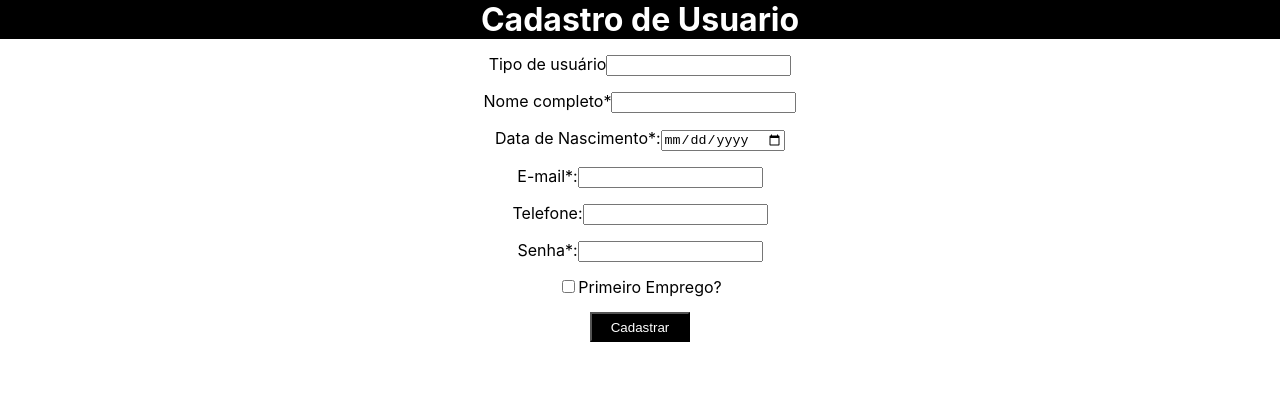
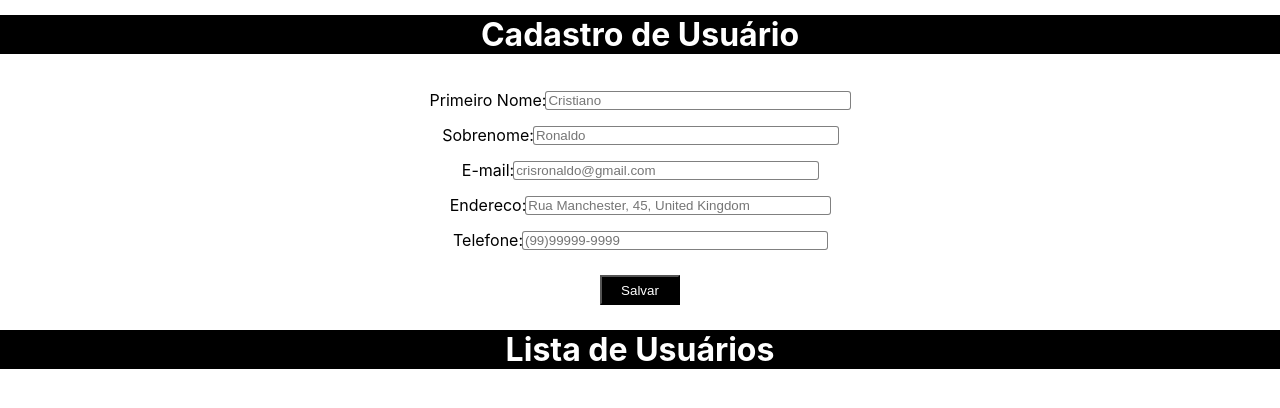
Before and after one commit to bealima/TrabalhoDuplaReact, a React (Create React App) app: page / in a window 1280 px wide. Shown: the top 408 px of the page. Built offline with nearby package versions, Linux system fonts and the light colour scheme.

Commit message:
validações adicionadas

```diff
--- a/src/App.js
+++ b/src/App.js
@@ -1,12 +1,13 @@
 import Cadastro from './Components/Cadastro';
+import ListaUsuarios from './Components/ListaUsuarios';
 
 import './App.css';
 
 function App() {
   return (
+
     <div>
-
-      <Cadastro/>
+      <Cadastro />
     </div>
   );
 }
--- a/src/Components/Cadastro.js
+++ b/src/Components/Cadastro.js
@@ -2,101 +2,163 @@ import React from 'react';
 import { useFormik } from 'formik';
 import ListaUsuarios from './ListaUsuarios';
 import { useState } from 'react';
-
 import styles from '../Components/Cadastro.module.css';
 
 
+function Cadastro() {
 
+  const [idUsuario, setIdUsuario] = useState(0)
+  const [listUsuarios, setListUsuarios] = useState([])
+  const [isEdicao, setIsEdicao] = useState(false)
 
+  const validate = values => {
+    const errors = {};
 
-// function useFormik({
-//   initialValues
-// }){
-//   console.log(initialValues);
-//   return{
-//     values: initialValues
-//   }
-// }
+    if (!values.email) {
+      errors.email = "Campo Obrigatório";
+    }
+    else if (!/\S+@\S+\.\S+/.test(values.email)) {
+      errors.email = "Informe um e-mail válido";
+    }
 
-function Cadastro() {
+    if (!values.primeiroNome) {
+      errors.primeiroNome = "Campo Obrigatório";
+    }
+    else if (!/[a-zA-Z\u00C0-\u00FF ]+/i.test(values.primeiroNome)) {
+      errors.primeiroNome = "Apenas Letras"
+    }
+
+    if (!values.ultimoNome) {
+      errors.ultimoNome = "Campo Obrigatorio";
+    }
+    else if (!/[a-zA-Z\u00C0-\u00FF ]+/i.test(values.ultimoNome)) {
+      errors.ultimoNome = "Apenas Letras";
+    }
+
+    if (!values.telefone) {
+      errors.telefone = "Campo Obrigatório";
+    }
+    else if (!/^\([1-9]{2}\) 9[7-9]{1}[0-9]{3}\-[0-9]{4}$/.test(values.telefone)) {
+      errors.telefone = "Apenas numeros"
+    }
+
+    return errors;
+
+  }
+
   const formik = useFormik({
     initialValues: {
       id: 0,
-      tipoUsuario: '',
-      nome: '',
-      dataNasc: '',
+      primeiroNome: '',
+      ultimoNome: '',
       email: '',
-      senha: ''
+      endereco: '',
+      telefone: ''
     },
-    onSubmit: values => {
-      console.log(values)
+    validate,
+    enableReinitialize: true,
+    onSubmit: (values) => {
+
+      if (!isEdicao) {
+
+        values.id = idUsuario
+        setIdUsuario(idUsuario + 1)
+
+        if (listUsuarios.length === 0) {
+          setListUsuarios([values])
+
+        } else {
+          setListUsuarios([...listUsuarios, values])
+        }
+
+        formik.resetForm();
+
+      } else { /*Se isEdicao*/
+
+
+        let userEditado = listUsuarios.find(e => e.id === values.id)
+        console.log(userEditado)
+        // console.log(values)
+
+        if (userEditado !== -1) {
+
+
+          userEditado.primeiroNome = values.primeiroNome
+          userEditado.ultimoNome = values.ultimoNome
+          userEditado.email = values.email
+          userEditado.endereco = values.endereco
+          userEditado.telefone = values.telefone
+
+          setListUsuarios([...listUsuarios])
+
+        }
+        console.log(listUsuarios)
+      }
+
     }
   });
-  // function Cadastrar(e){
-  //   e.preventDefault()
-  //   let usuario= {id, tipoUsuario, nome, dataNasc, email, senha}
-  //   setUsuariosCadastrados([...usuariosCadastrados, usuario])
-  //   setId(id+1)
 
-  //}
-  // const[tipoUsuario, setTipoUsuario] = useState([]);
-  // const[nome, setNome] = useState('');
-  // const[dataNasc, setDataNasc] = useState('');
-  // const[email, setEmail] = useState('');
-  // const[senha, setSenha] = useState('');
-  // const[id, setId] = useState(0);
+  const handleDelete = (id) => {
+
+    const list = listUsuarios.filter(user => user.id !== id)
+    setListUsuarios(list)
+  }
+
+  const handleUpdate = (id) => {
+
+    setIsEdicao(true)
+
+    const usuario = listUsuarios.find(user => user.id === id)
+    formik.setValues(usuario)
 
 
-  const [usuariosCadastrados, setUsuariosCadastrados] = useState([])
-  const [id, setId] = useState([])
-
-
+  }
 
   return (
     <div>
-      <h1 className={styles.h1Title}>Cadastro de Usuario</h1>
-      <form onSubmit={formik.handleSubmit} className={styles.formElements}>
+
+      <h1 className={styles.h1Title}>Cadastro de Usuário</h1>
+
+      <form className={styles.formElements} onSubmit={formik.handleSubmit}>
 
         <div>
-          <label htmlFor="tipoUsuario">Tipo de usuário</label>
-          <input type="text" id="tipoUsuario" name="tipoUsuario" onChange={formik.handleChange} value={formik.values.tipoUsuario} />
+          <label htmlFor="primeiroNome">Primeiro Nome:</label>
+          <input type="text" id="primeiroNome" name="primeiroNome" placeholder="Cristiano" onChange={formik.handleChange} value={formik.values.primeiroNome} />
+          {formik.errors.primeiroNome && (
+            <p>{formik.errors.primeiroNome}</p>
+          )}
+        </div>
+        <div>
+          <label htmlFor="ultimoNome">Sobrenome:</label>
+          <input type="text" id="ultimoNome" name="ultimoNome" placeholder="Ronaldo" onChange={formik.handleChange} value={formik.values.ultimoNome} />
+          {formik.errors.ultimoNome && (
+            <p>{formik.errors.ultimoNome}</p>
+          )}
+
+        </div>
+        <div>
+          <label htmlFor="email">E-mail:</label>
+          <input type="email" id="email" name="email" placeholder="crisronaldo@gmail.com" onChange={formik.handleChange} value={formik.values.email} />
+          {formik.errors.email && (
+            <p>{formik.errors.email}</p>
+          )}
+        </div>
+        <div>
+          <label htmlFor="endereco">Endereco:</label>
+          <input type="text" id="endereco" name="endereco" placeholder="Rua Manchester, 45, United Kingdom" onChange={formik.handleChange} value={formik.values.endereco} />
+        </div>
+        <div>
+          <label htmlFor="telefone">Telefone:</label>
+          <input type="text" id="telefone" name="telefone" placeholder="(99)99999-9999" onChange={formik.handleChange} value={formik.values.telefone} />
         </div>
 
-        <div>
-          <label htmlFor="nome">Nome completo*</label>
-          <input type="text" id="nome" name="nome" onChange={formik.handleChange} value={formik.values.nome} />
-        </div>
 
         <div>
-          <label htmlFor="dataNascimento">Data de Nascimento*:</label>
-          <input type="date" id="dataNasc" name="dataNasc" onChange={formik.handleChange} value={formik.values.dataNasc} />
-        </div>
-        <div>
-          <label htmlFor="email">E-mail*:</label>
-          <input type="email" id="email" name="email" onChange={formik.handleChange} value={formik.values.email} />
-        </div>
-
-        <div>
-          <label htmlFor="telefone">Telefone:</label>
-          <input type="tel" id="telefone" name="telefone" onChange={formik.handleChange} value={formik.values.telefone} />
-        </div>
-
-        <div>
-          <label htmlFor="senha">Senha*:</label>
-          <input type="password" id="senha" name="senha" onChange={formik.handleChange} value={formik.values.senha} />
-        </div>
-
-        <div>
-          <input type="checkbox" />
-          <label htmlFor="primeiroEmprego">Primeiro Emprego?</label>
-        </div>
-
-        <div>
-          <button type="submit">Cadastrar</button>
+          <button type="submit" id="btnSubmit">Salvar</button>
         </div>
 
       </form>
-      <ListaUsuarios usuarios={usuariosCadastrados} setUsuarios={setUsuariosCadastrados} />
+      <ListaUsuarios listaUsuarios={listUsuarios} onDelete={handleDelete} onUpdate={handleUpdate} />
     </div>
   );
 }
--- a/src/Components/Cadastro.module.css
+++ b/src/Components/Cadastro.module.css
@@ -1,10 +1,16 @@
 .h1Title{
   background-color: black;
   color: white;
+  display: flex;
+  flex-direction: column;
+  margin-top: 15px;
   text-align: center;
 }
-h1{
-  margin: 0;
+
+.liElements{
+  align-items: center;
+  display: flex;
+  flex-direction: column;
 }
 
 .formElements{
@@ -12,20 +18,40 @@ h1{
   display: flex;
   flex-direction: column;
 }
+
+
+
 form div{
   margin-top: 15px;
+  display: flex;
+  align-items: center;
 }
 
+
+input {
+  border: none;
+  border-radius: 2px;
+  box-shadow: 0 0 0 1px gray;
+  outline: none;
+  width: 300px;
+}
 
 button {
   background-color: black;
   color: white;
   cursor: pointer;
-  width: 100px;
+  margin-top: 10px;
+  margin-bottom: 10px;
   height: 30px;
+  width: 80px;
 }
 
 button:hover{
   background-color: white;
   color: black
 }
+
+.btn{
+  align-items: center;
+  display: flex;
+}
--- a/src/Components/ItemUsuario.js
+++ b/src/Components/ItemUsuario.js
@@ -1,13 +1,13 @@
-function ItemUsuario({usuario}){
-  return(
+import styles from '../Components/Cadastro.module.css';
+
+function ItemUsuario({ usuario }) {
+  return (
     <>
-      <li>
-        Id: {usuario.id}
-        Tipo de Usuario: {usuario.tipoUsuario}
-        Nome: {usuario.nome}
-        Data de Nascimento: {usuario.dataNasc}
-        E-mail: {usuario.email}
-      </li>
+      <li className={styles.liElements}> Primeiro Nome: {usuario.primeiroNome}</li>
+      <li className={styles.liElements}>Sobrenome: {usuario.ultimoNome}</li>
+      <li className={styles.liElements}>E-mail: {usuario.email}</li>
+      <li className={styles.liElements}>Endereco: {usuario.endereco}</li>
+      <li className={styles.liElements}>Telefone: {usuario.telefone}</li>
     </>
   );
 }
--- a/src/Components/ListaUsuarios.js
+++ b/src/Components/ListaUsuarios.js
@@ -1,25 +1,18 @@
-import ItemUsuario from "./ItemUsuario";
-import Cadastro from "./Cadastro";
 
-function ListaUsuarios({usuarios, setUsuarios}){
-  function Remover(user){
-    console.log('oi')
-    let index = usuarios.findIndex((u)=>u.id=== user.id)
-    usuarios.splice(index,1)
-    setUsuarios([...usuarios])
-  };
-  function Editar(props){
-    console.log('tchau')
-    return <Cadastro/>
-  };
+import ItemUsuario from "./ItemUsuario"
+import styles from '../Components/Cadastro.module.css';
 
-  return(
+
+function ListaUsuarios({ listaUsuarios, onDelete, onUpdate }) {
+
+  return (
     <div>
-      {usuarios.map((user) => (
-        <div key={user.id}>
-          <ItemUsuario usuario={user}/>
-          <button type="button" onClick={() => Remover(user)}>Remover</button>
-          <button type="button" onClick={() => Editar(user)}>Editar</button>
+      <h1 className={styles.h1Title}>Lista de Usuários</h1>
+      {listaUsuarios.map((user, index) => (
+        <div key={index}>
+          <ItemUsuario usuario={user} />
+          <button type="button" onClick={() => onDelete(user.id)}>Remover</button>
+          <button type="button" onClick={() => onUpdate(user.id)}>Editar</button>
         </div>
       ))}
 
```
